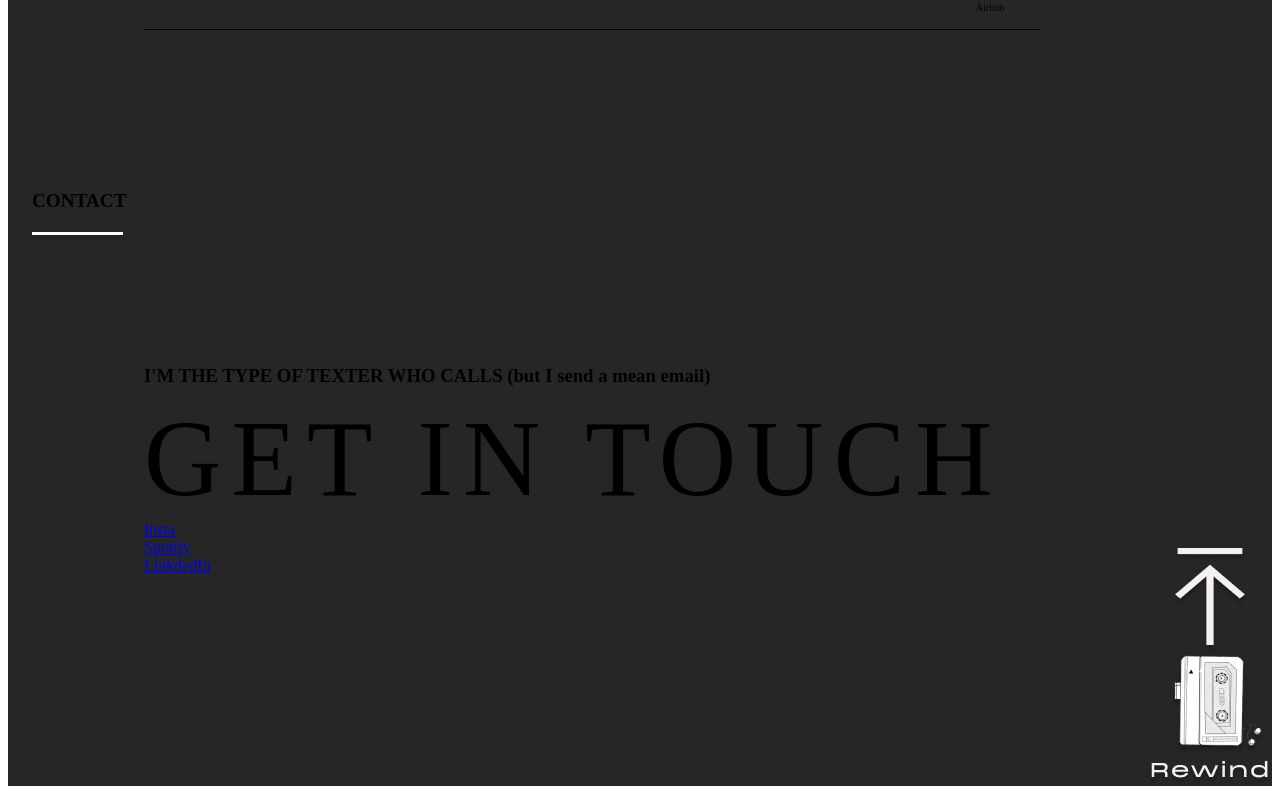
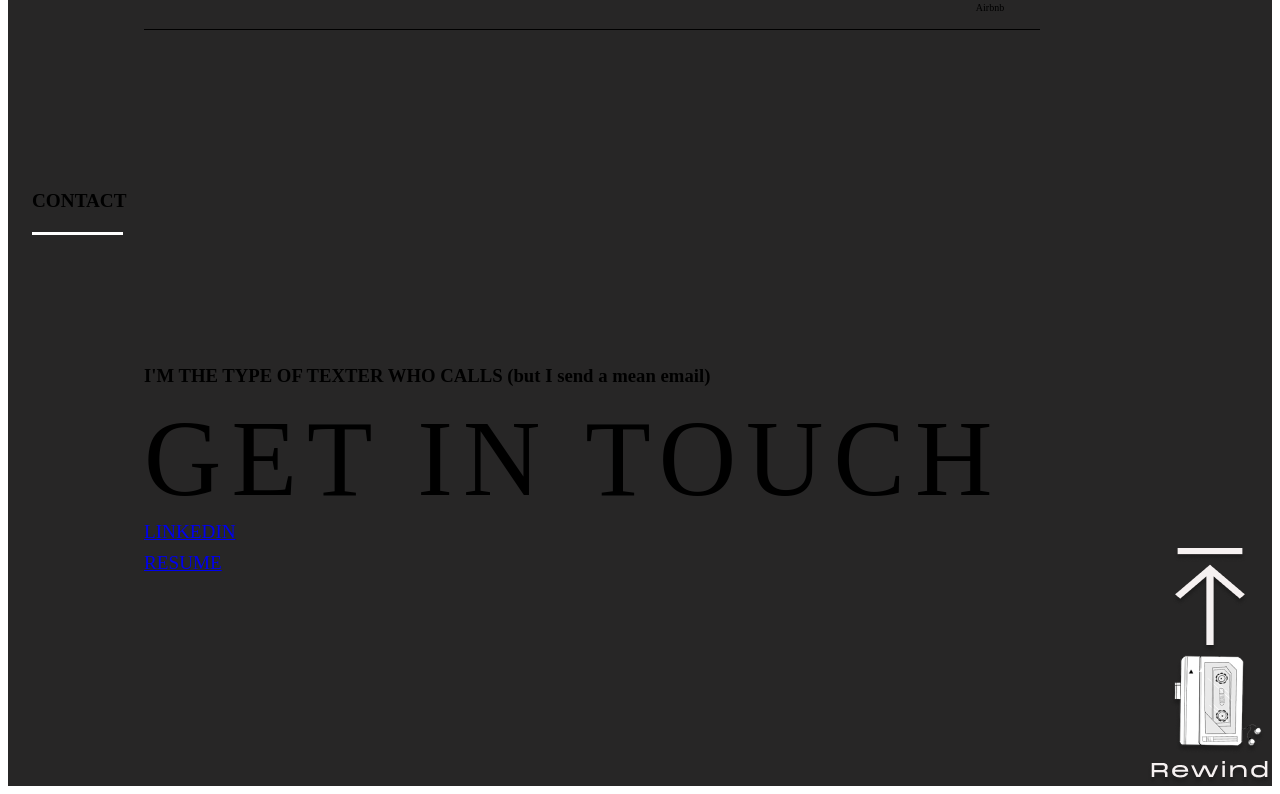
Before and after one commit to keubs/karim, a Next.js app: page / in a window 1280 px wide. Shown: the part 6250-7044 px from the top of the page. Built offline with nearby package versions, Linux system fonts and the light colour scheme.

Commit message:
updating link styles

```diff
--- a/pages/index.js
+++ b/pages/index.js
@@ -303,11 +303,14 @@ function Home({router}) {
           <div className={styles.contact}>
             <h3>I'M THE TYPE OF TEXTER WHO CALLS (but I send a mean email)</h3>
             <span className={styles.touch}>GET IN TOUCH</span>
-            <div>
-                <a target="_blank" href="http://instagram.com/karimsaleh">Insta</a><br />
-                <a target="_blank" href="https://open.spotify.com/user/karimsaleh888888?si=ccd71f9edfe14315">Spotify</a><br />
-                <a href="#">LinkdedIn</a>
-              </div>
+            <ul className={styles.links}>
+              <li>
+                <a href="#">LinkedIn</a>
+              </li>
+              <li>
+                <a target="_blank" href="#">Resume</a>
+              </li>
+            </ul>
           </div>
         </div>
       </section>
--- a/styles/Home.module.css
+++ b/styles/Home.module.css
@@ -344,6 +344,19 @@
   letter-spacing: 10px;
 }
 
+.contact .links {
+  text-transform: uppercase;
+  margin: 0;
+  padding: 0;
+}
+
+.contact .links li {
+  list-style: none;
+  margin-bottom: 0.5em;
+  font-size: 1.2em;
+  text-decoration: underline;
+}
+
 .rewind {
   position: absolute;
   bottom: 0;
```
